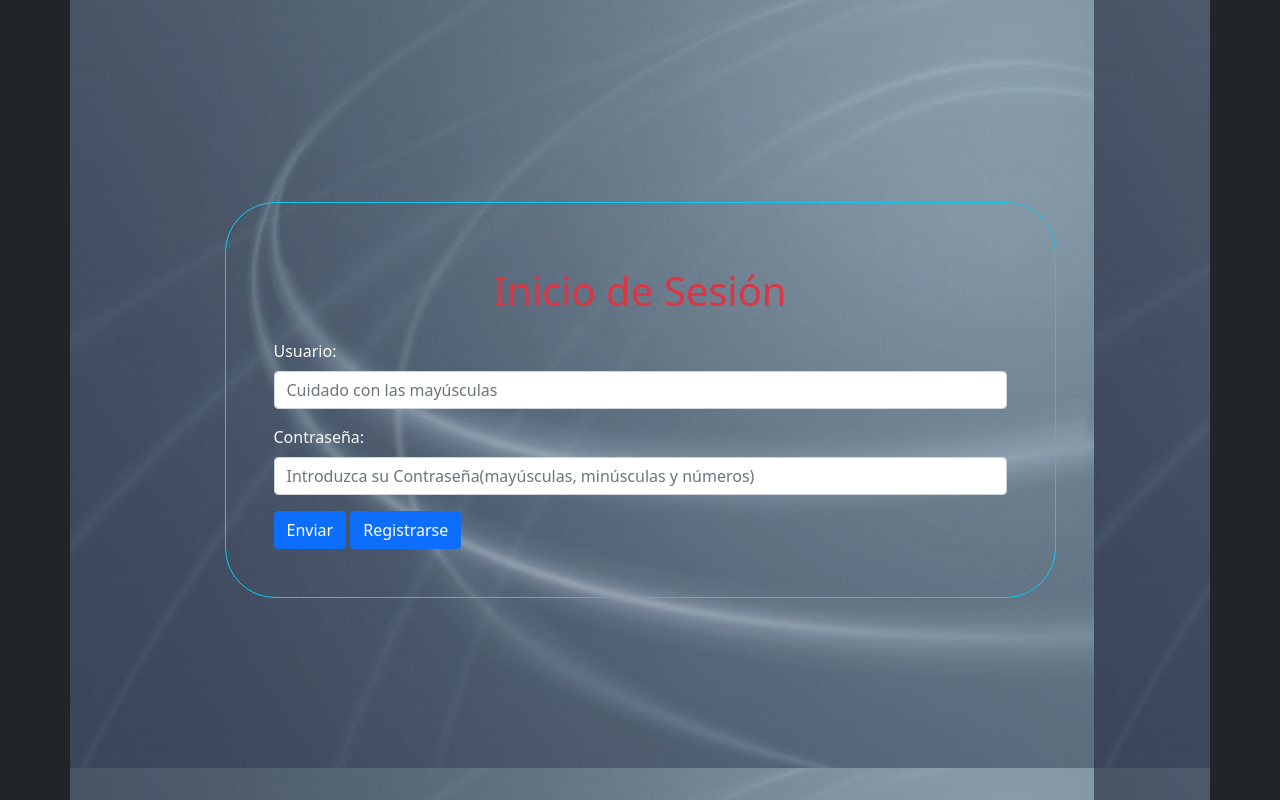
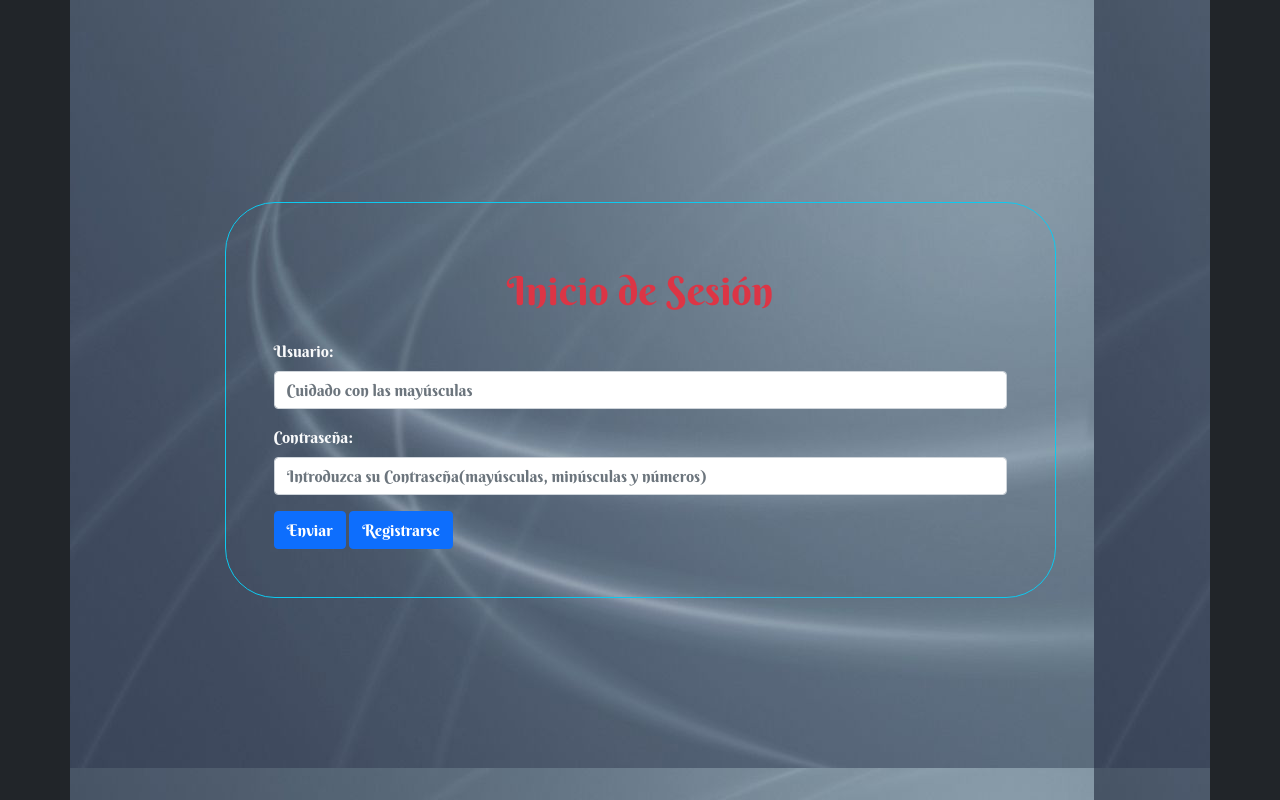
Before and after one commit to miguelmunval/CRUD, a plain HTML site: page index.html in a window 1280 px wide. Drawn offline with nearby package versions, Linux system fonts and the light colour scheme.

Commit message:
Add files via upload

```diff
--- a/style/consultas.css
+++ b/style/consultas.css
@@ -1,3 +1,10 @@
+@font-face {
+  font-family: form;
+  src: url(../fonts/BerkshireSwash-Regular.ttf);
+}
+body{
+  font-family: form;
+}
 #wrapper {
   height: 95vh;
 }
--- a/style/style.css
+++ b/style/style.css
@@ -1,3 +1,10 @@
+@font-face {
+  font-family: form;
+  src: url(../fonts/BerkshireSwash-Regular.ttf);
+}
+body{
+  font-family: form;
+}
 textarea {height:200px !important;} /*el important es para sobreescribir cualquier prioridad que haya */
 #formulario {
   border-radius: 50px;
```
Also changed, not shown: fonts/BerkshireSwash-Regular.ttf (added), fonts/OFL.txt (added).
